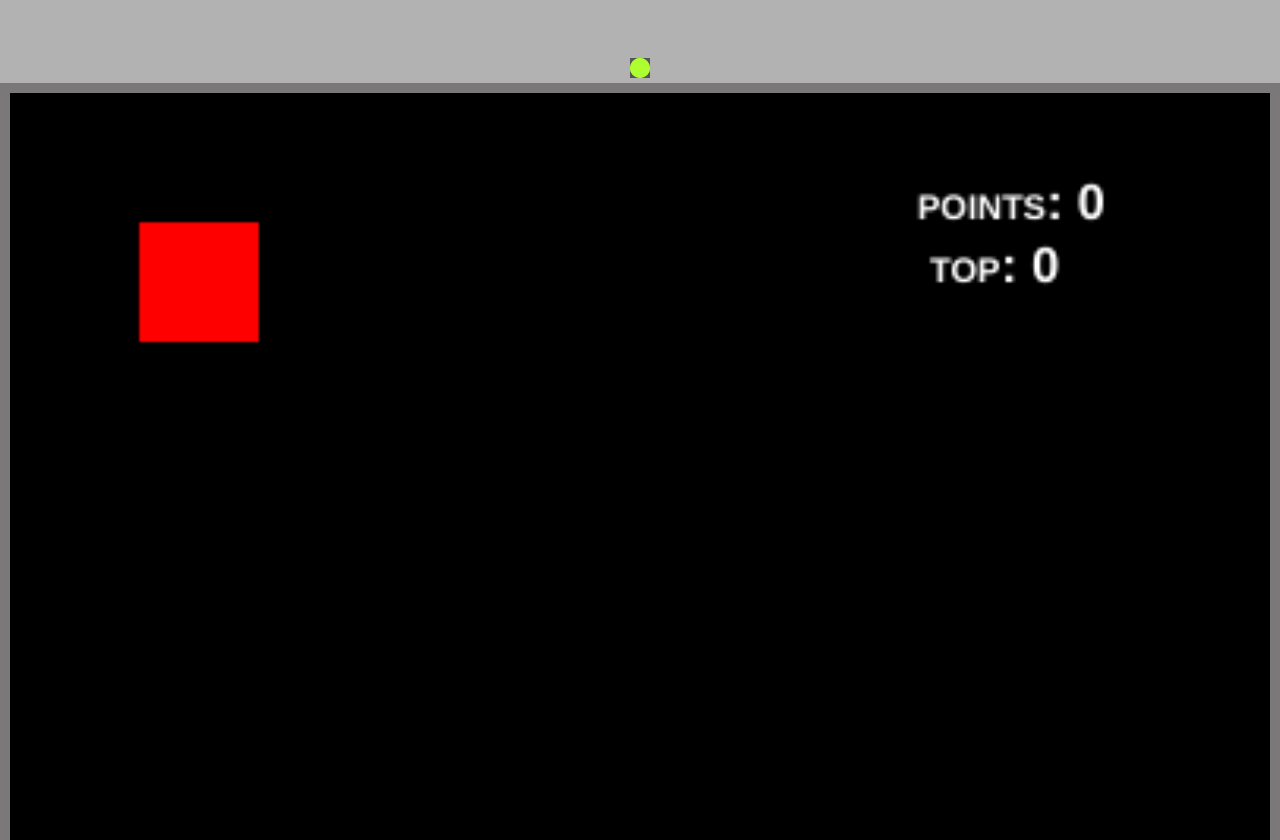
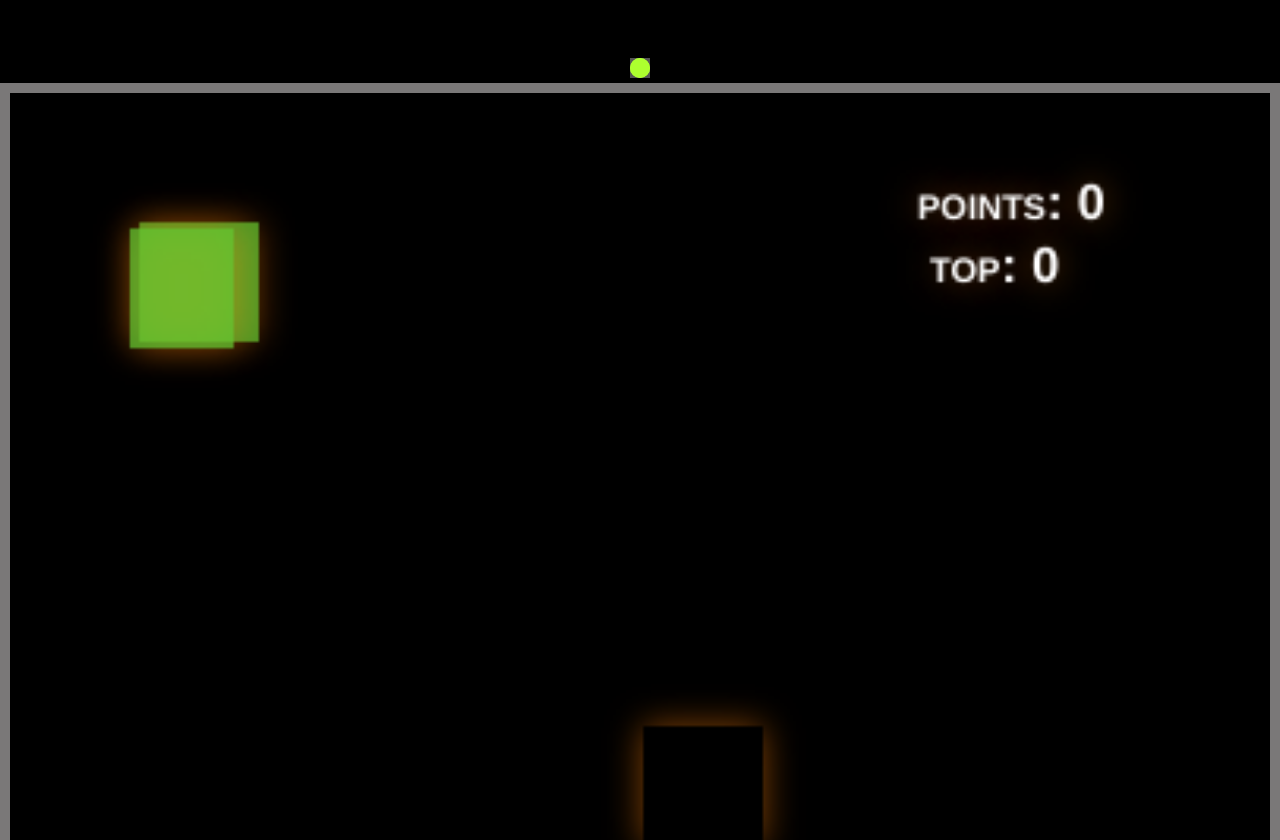
Before and after one commit to BenRomeroArg/super-snake-2023, a plain HTML site: page index.html in a window 1280 px wide. Shown: the top 840 px of the page. Drawn offline with nearby package versions, Linux system fonts and the light colour scheme.

Commit message:
snake-color

```diff
--- a/app.js
+++ b/app.js
@@ -173,11 +173,11 @@ const Snake = (function () {
             game.reset();
           }
           //cuerpo de la vibora
-          //ctx.fillStyle = 'green';
-          ctx.strokeStyle = 'red';
+          ctx.fillStyle = 'rgba(249, 15, 9, 0.575)';
+          ctx.strokeStyle = "rgba(9,9,9, 0.943)"
           ctx.setLineDash([5,3,3]);
-          //ctx.shadowColor = "green";
-          //ctx.shadowBlur = 15;
+
+
         }
         ctx.fillRect(trail[trail.length-1].x * gridSize+1,
   trail[trail.length-1].y * gridSize+1, gridSize-2, gridSize-2);
@@ -206,15 +206,16 @@ const Snake = (function () {
           })());
         }
         //manzanas
-        ctx.fillStyle = 'red';
-        ctx.strokeStyle = 'black';
+        ctx.fillStyle = 'rgba(100,200,50, 0.737)';
+        //ctx.strokeStyle = 'rgba(9,230,10, 0.437)';
         ctx.setLineDash([8,8,8,8])
         ctx.fillRect(fruit.x * gridSize+1, fruit.y * gridSize+1, gridSize-2,
-  gridSize-2);
-
-       //ctx.shadowColor = "green";
+        gridSize-2);
+        ctx.fillRect((fruit.x * gridSize+1) - 3, (fruit.y * gridSize+1) + 2, (gridSize-2 )- 5,
+        gridSize-2);
+        ctx.shadowColor = "rgba(236, 120, 10, 0.575)";
         ctx.strokeStyle = "black";
-        //ctx.shadowBlur = 18;
+        ctx.shadowBlur = 12;
 
         if(stopped) {
           ctx.fillStyle = 'rgba(250,250,250,0.8)';
--- a/css/styles.css
+++ b/css/styles.css
@@ -1,6 +1,6 @@
 body{
     margin: 0 auto;
-    background-color:rgba(0, 0, 0, 0.3) ;
+    background-color:black;
     display: block;
 }
 .titulo{
```
